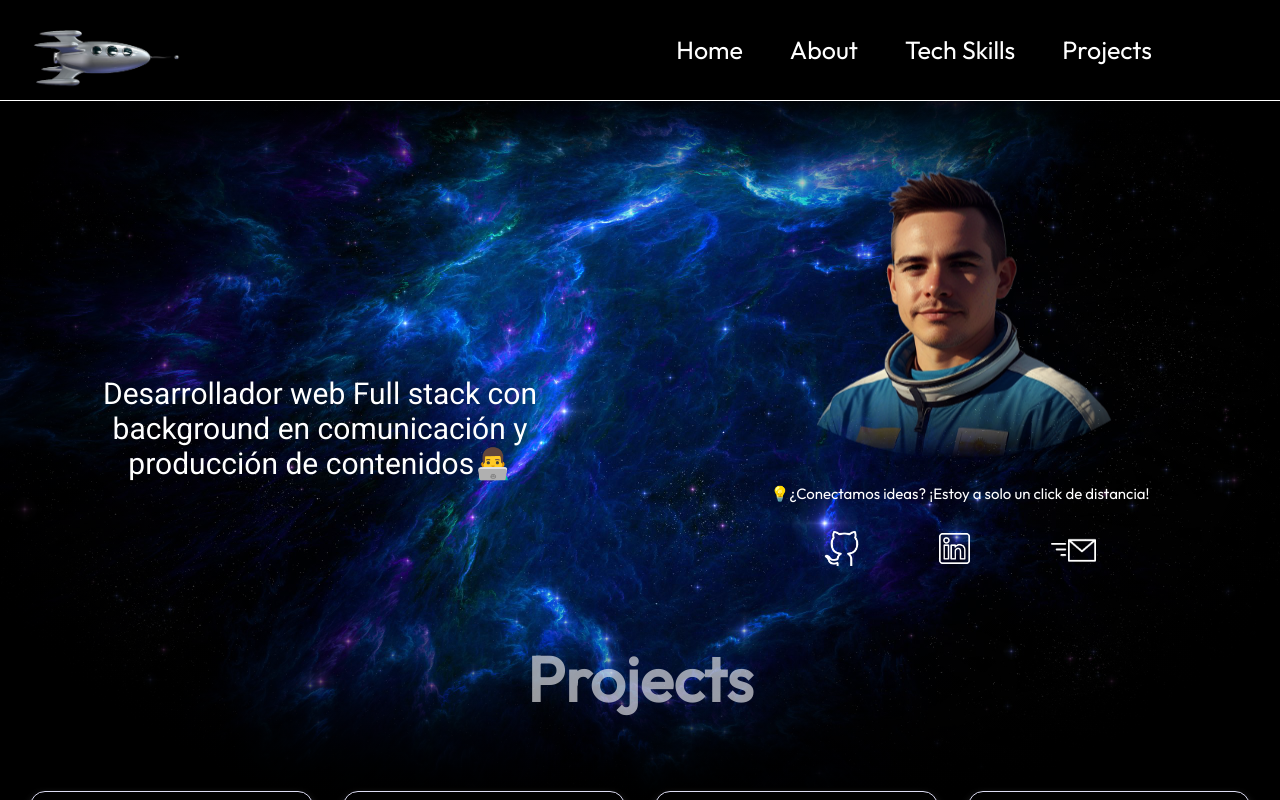
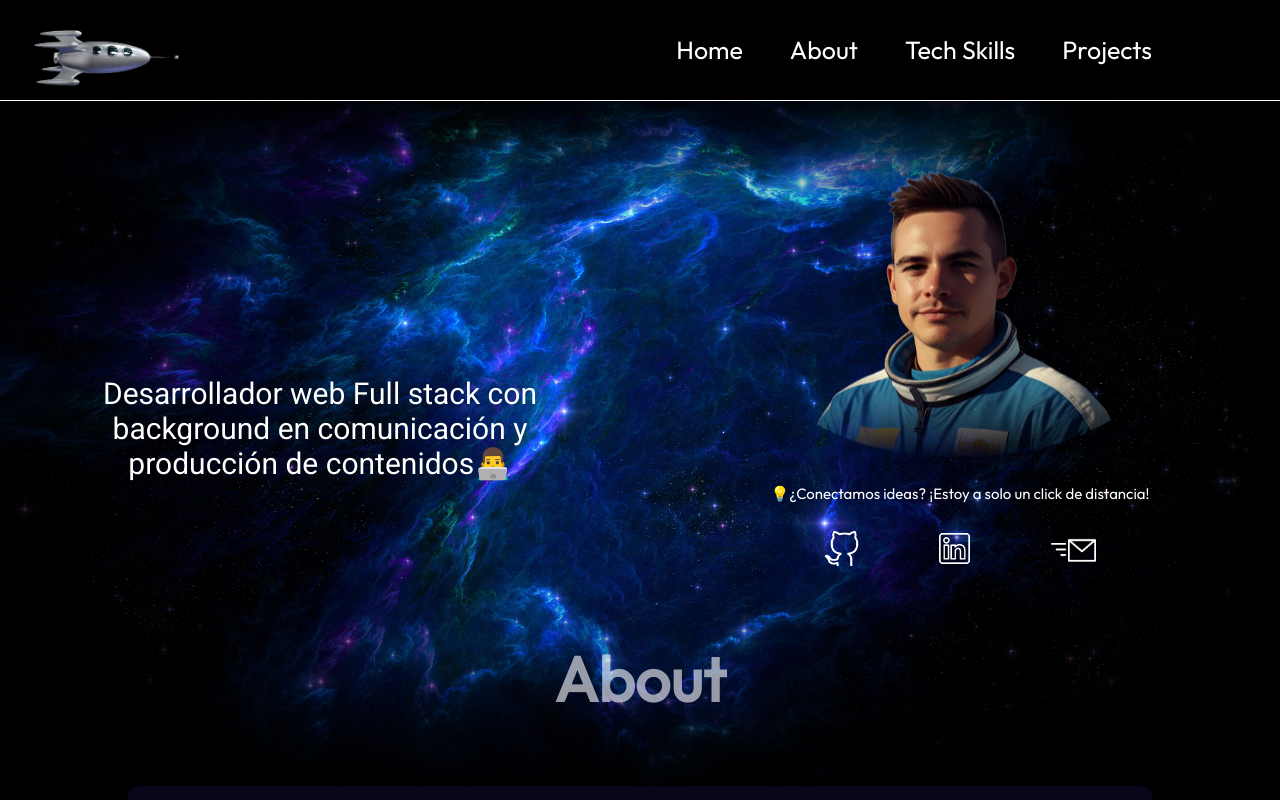
Before and after one commit to FTomassich/portfolio-vite, a React (Vite) app: page / in a window 1280 px wide. Built offline with nearby package versions, Linux system fonts and the light colour scheme; a web font is replaced by a local one.

Commit message:
aaaaaaaaaa

```diff
--- a/src/App.jsx
+++ b/src/App.jsx
@@ -19,10 +19,10 @@ function App() {
       <Navbar/>
 
       <Hero/>
-      {/* <About/>
-      <Skills/> */}
+      <About/>
+      <Skills/>
       <Projects/>
-      <Footer/>
+      {/* <Footer/> */}
      </section>
 
 
```
